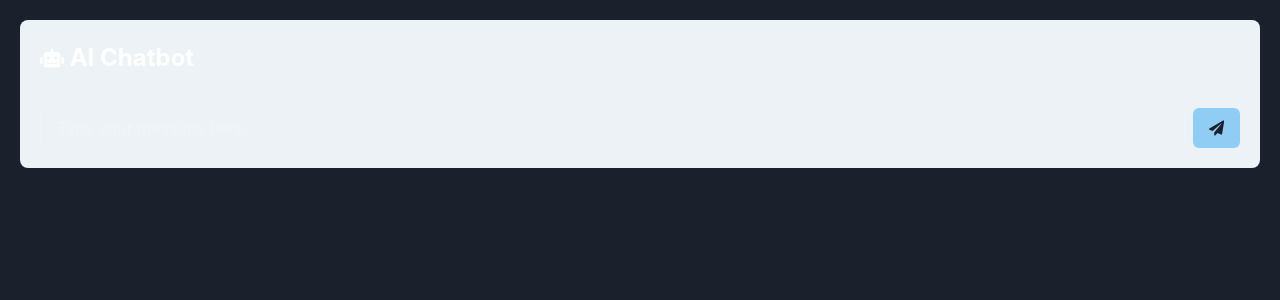
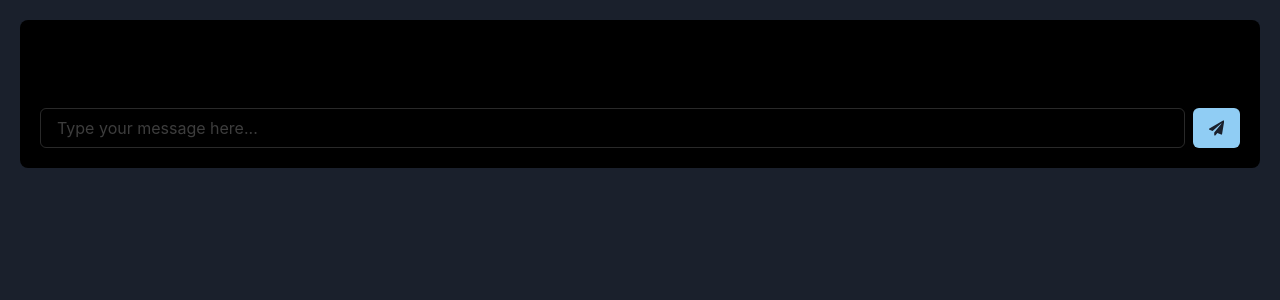
Before and after one commit to GPT-Engineer-App/personal-ai, a React (Vite) app: page / in a window 1280 px wide. Shown: the top 300 px of the page. Built offline with nearby package versions, Linux system fonts and the light colour scheme.

Commit message:
Updated the background color of the main box to black, changed the AI chatbot title text color to black, and updated the chatbot's name to "Marie".
Prompt: make the background black and the AI chatbox title black aswell. make the chatbot's name Marie

```diff
--- a/src/pages/Index.jsx
+++ b/src/pages/Index.jsx
@@ -28,10 +28,10 @@ const Index = () => {
 
   return (
     <VStack spacing={4} p={5}>
-      <Box w="100%" p={5} bg="gray.100" borderRadius="lg">
-        <Text fontSize="2xl" mb={4} fontWeight="bold" display="flex" alignItems="center">
+      <Box w="100%" p={5} bg="black" borderRadius="lg">
+        <Text fontSize="2xl" mb={4} fontWeight="bold" display="flex" alignItems="center" color="black">
           <FaRobot />
-          &nbsp;AI Chatbot
+          &nbsp;Marie
         </Text>
         <VStack spacing={4} overflowY="auto" maxH="300px">
           {messages.map((message, index) => (
```
